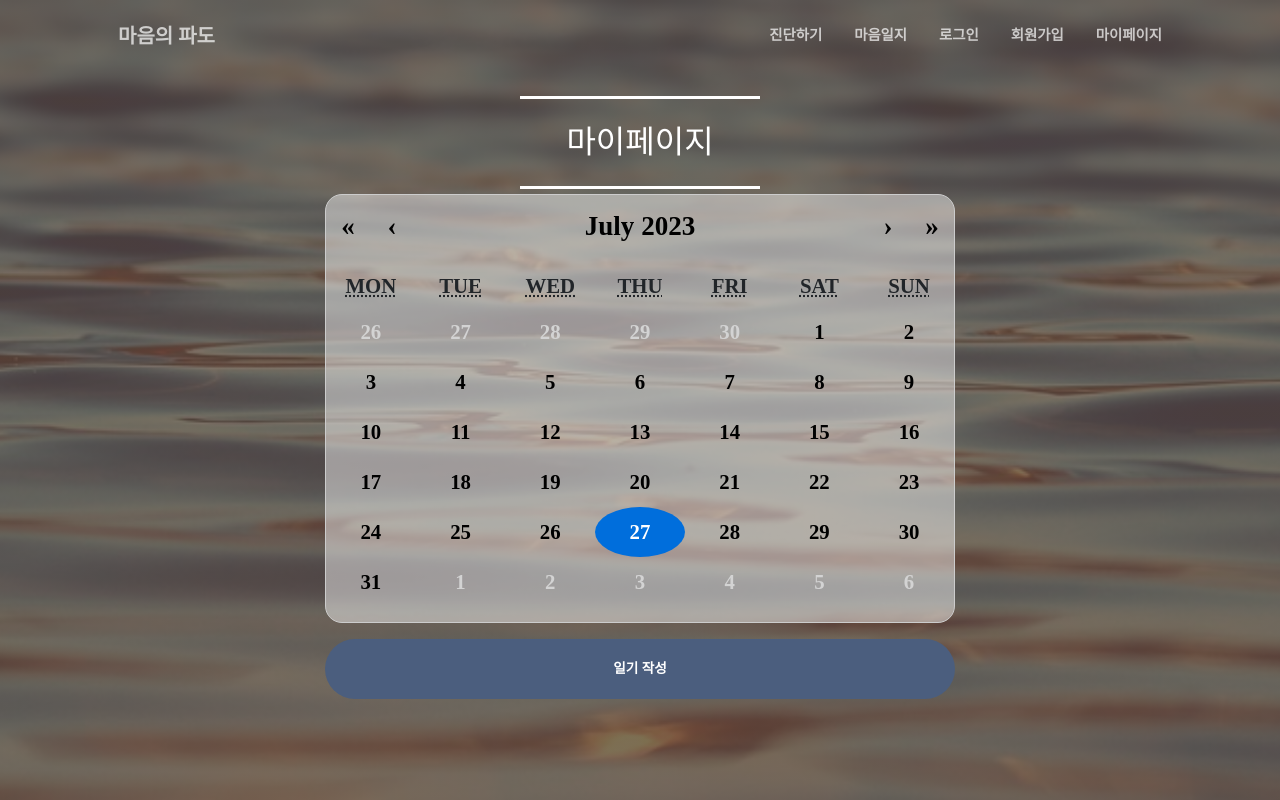
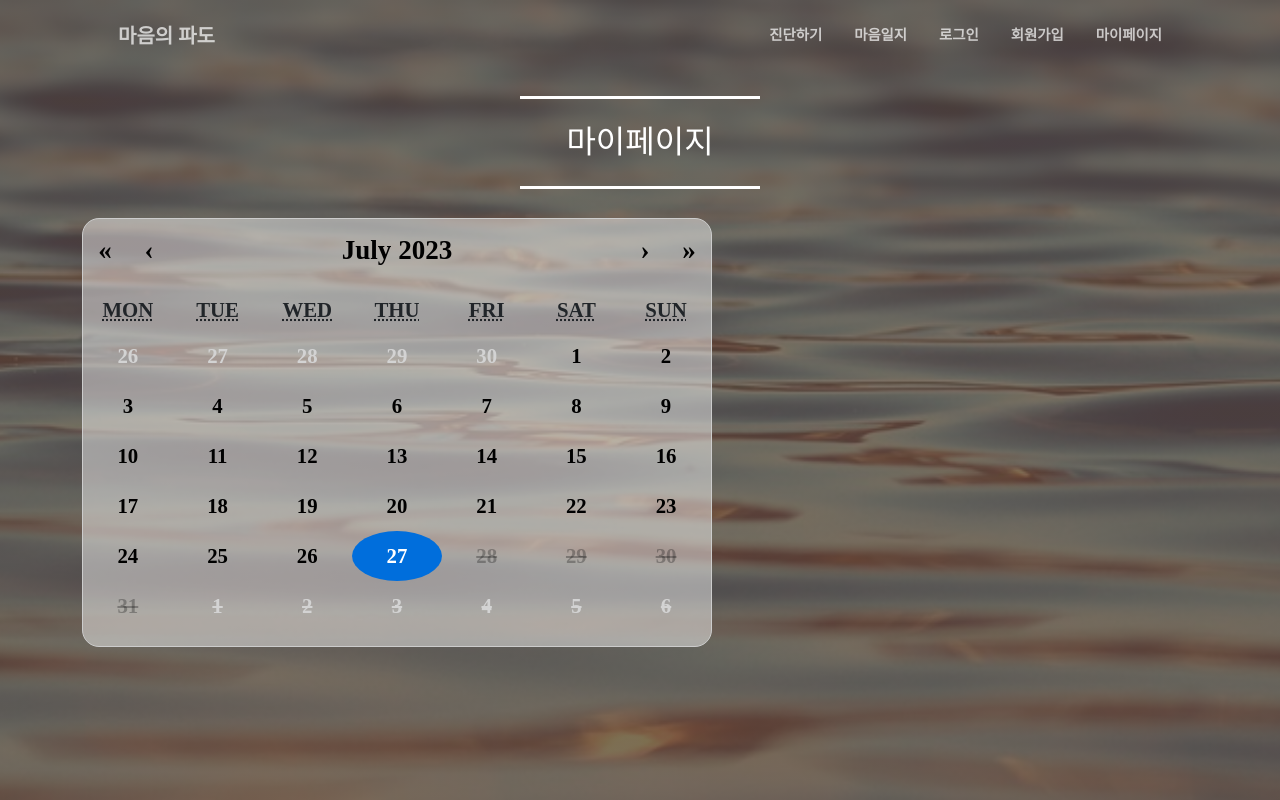
Before and after one commit to C2hazelnut/hotsix_mindwave, a React (Create React App) app: page /mypage in a window 1280 px wide. Built offline with nearby package versions, Linux system fonts and the light colour scheme; a web font is replaced by a local one.

Commit message:
Services일부수정

```diff
--- a/src/components/MyPage.jsx
+++ b/src/components/MyPage.jsx
@@ -7,24 +7,26 @@ function MyPage(){
     const handleDateChange = (date) => {
         setSelectedDate(date);
     };
-
+    const today = new Date();
+    const tileDisabled = ({ activeStartDate, date, view }) => {
+        return date > today;
+    };
     return(
         <header class="masthead">
             <hr class="sign-divider-light"/>
             <h2 class="text-center mt-0 text-white text-center">마이페이지</h2>
             <hr class="sign-divider-light"/>
-            <div class="c-grid">
-                <div class="diary-calendar">
-                    <Calendar
-                        onChange={handleDateChange}
-                        value={selectedDate}
-                    />
-                </div>
-                <p>{/*selectedDate.toDateString()*/}</p>
-                <div class="d-grid">
-                    <button class="btn btn-primary btn-xl">
-                        일기 작성
-                    </button>
+            <br></br>
+            <div className="container">
+                <div class="m-grid">
+                    <div class="mypage-calendar">
+                        <Calendar
+                            onChange={handleDateChange}
+                            value={selectedDate}
+                            tileDisabled={tileDisabled}
+                            className="react-calendar"
+                        />
+                    </div>
                 </div>
             </div>
         </header>
--- a/src/components/Services.css
+++ b/src/components/Services.css
@@ -3,14 +3,6 @@
   justify-content: center;
   align-items: center;
 }
-
-.m-grid{
-  display: grid;
-  justify-content: center;
-  align-items: center;
-  margin: 100px;
-}
-
 
 .react-calendar {
   border: 1px solid #ccc;
@@ -224,6 +216,7 @@ background-color: #e6e6e6;
   width:100%;
   height: 300px;
   resize: none;
+  font-size: calc(10px + 1.2vmin);
 }
 
 .d-grid {
@@ -277,3 +270,13 @@ background-color: #e6e6e6;
   opacity: 0.7;
   text-align: center;
 }
+
+.result-content{
+  margin-left: 200px;
+  margin-right: 200px;
+}
+
+/*마이페이지*/
+.container {
+  display: flex;
+}
--- a/src/components/Services.jsx
+++ b/src/components/Services.jsx
@@ -87,10 +87,10 @@ const Services = (e) => {
       </header>
 
       <section className="page-section" id="results">
-        <div className="container px-4 px-lg-5">
+        <div className="result-content">
           {contentVisible && (
           <div>
-            <div class="result">
+            <div class="result" >
               {/*감정분석 결과*/}
               당신은 <span className="fw-boldline">두려움</span>을(를) 느끼고 있습니다.<br/>
               무엇이 당신에게 두려움을(를) 느끼게 했나요?<br/>
```
Also changed, not shown: 1 other file (tests, documents, lock files or other folders).
